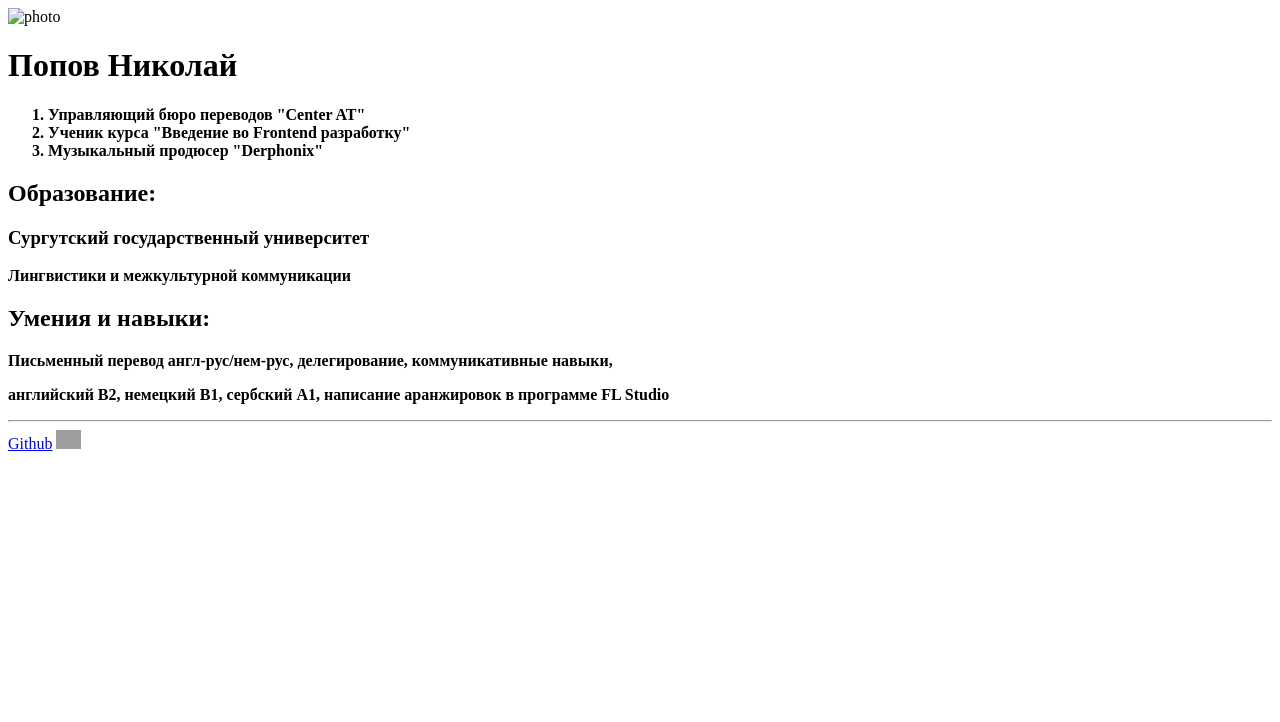
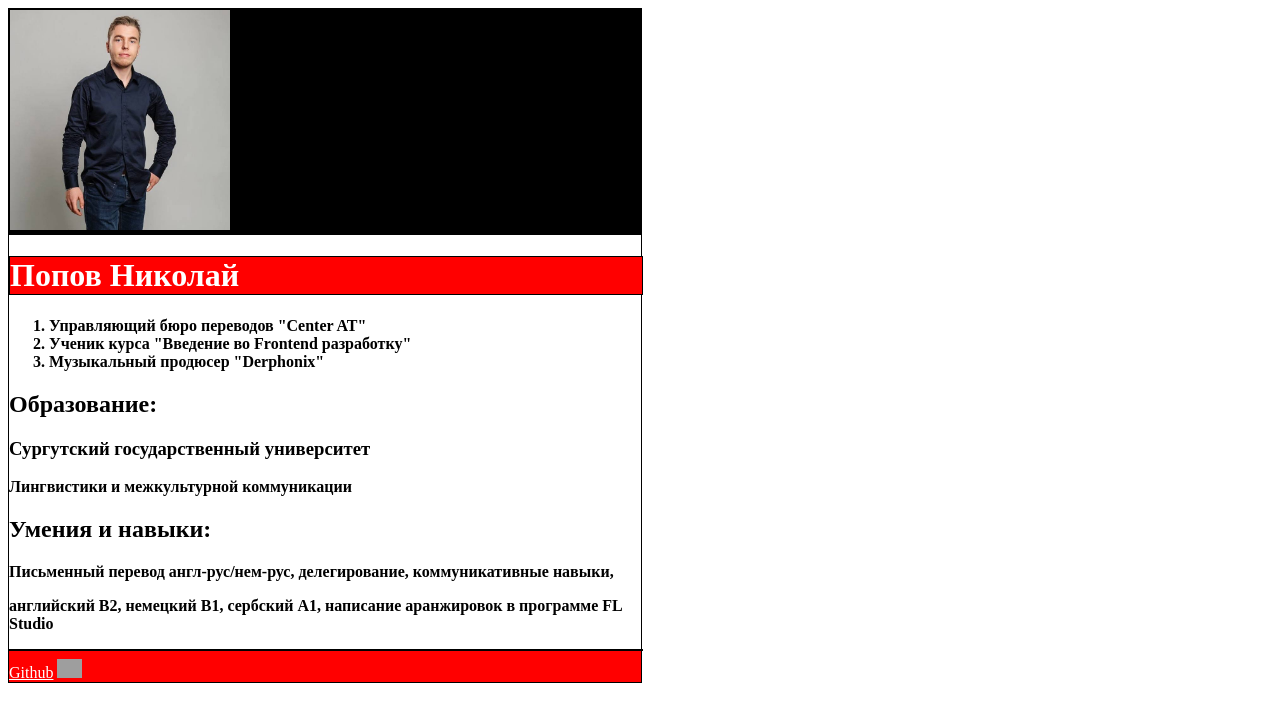
Before and after one commit to PopovNikolai/Hw-lesson-3, a plain HTML site: page index.html in a window 1280 px wide. Drawn offline with Linux system fonts and the light colour scheme; grey boxes are pictures that could not be loaded.

Commit message:
feat: added css code

```diff
--- a/index.html
+++ b/index.html
@@ -4,9 +4,17 @@
     <meta charset="utf-8" />
     <meta name="viewport" content="width=device-width, initial-scale=1.0" />
     <title>Popov Nikolai</title>
+    <link rel="stylesheet" href="./style.css" />
   </head>
   <body>
-    <img src="./Images/photo_2023-06-18_16-12-43.jpg" alt="photo" width="220" />
+    <main>
+      <div class="header">
+        <img
+          src="./Images/photo_2023-06-18_16-12-43.jpg"
+          alt="photo"
+          width="220"
+        />
+      </div>
       <h1>Попов Николай</h1>
       <b>
         <ol>
@@ -31,6 +39,7 @@
           программе FL Studio
         </p>
       </b>
+      <div>
         <hr />
         <a href="https://github.com/PopovNikolai" target="_blank"> Github</a>
         <img
@@ -38,5 +47,7 @@
           alt="Github logo"
           width="25"
         />
+      </div>
+    </main>
   </body>
 </html>
--- /dev/null
+++ b/style.css
@@ -0,0 +1,25 @@
+.header {
+  border: 1px solid black;
+  background-color: black;
+}
+h1 {
+  width: 100%;
+  color: white;
+  border: 1px solid black;
+  background-color: red;
+}
+main {
+  width: 50%;
+  border: 1px double #000;
+  background-color: white;
+}
+hr {
+  width: 100%;
+  border: 1px double #000;
+}
+div {
+  background-color: red;
+}
+a {
+  color: white;
+}
```
Also changed, not shown: Images/photo_2023-06-18_16-12-43.jpg (added), Images/ТЗ.png (added). Lines whose indentation alone changed are shown as unchanged.
